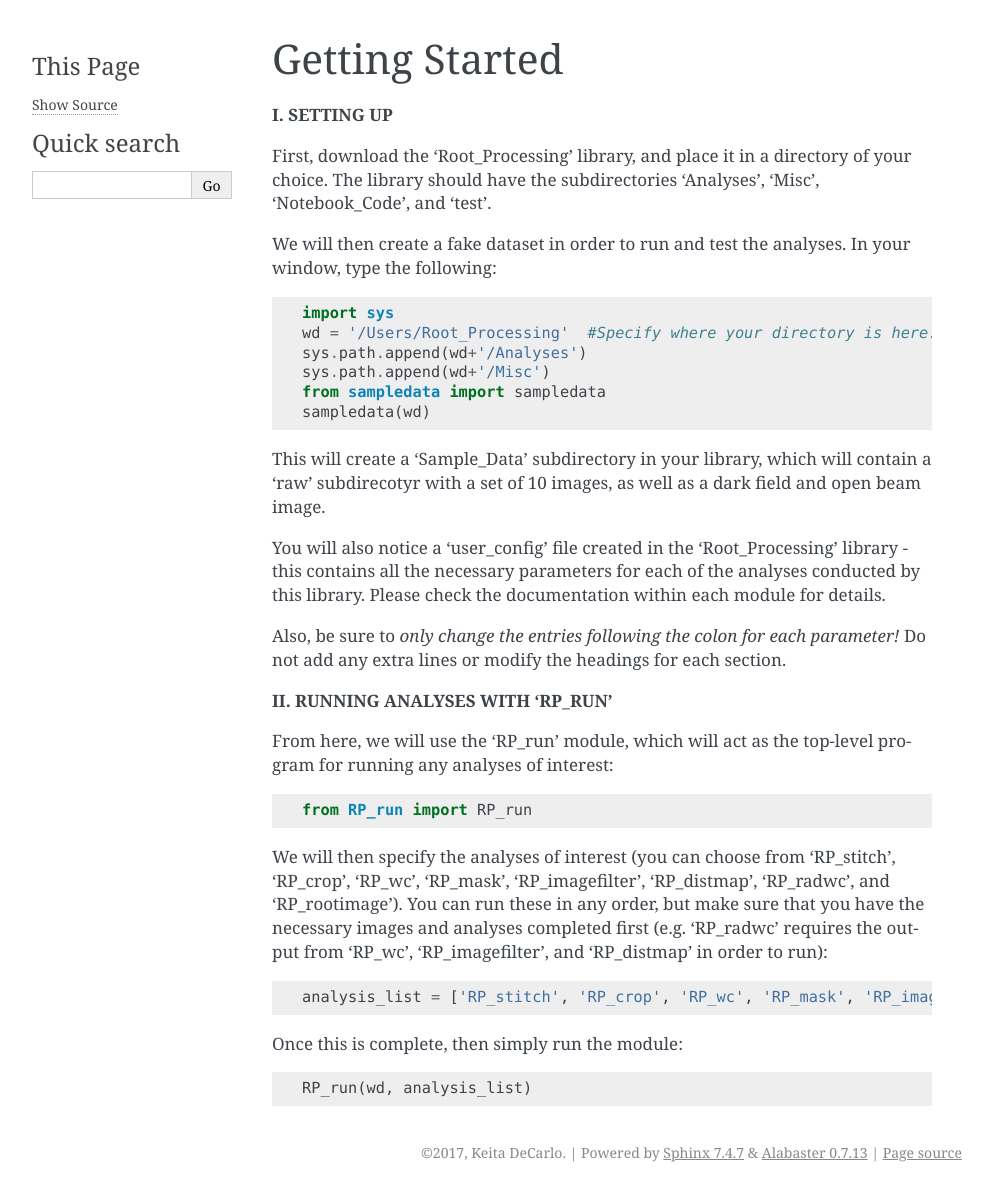
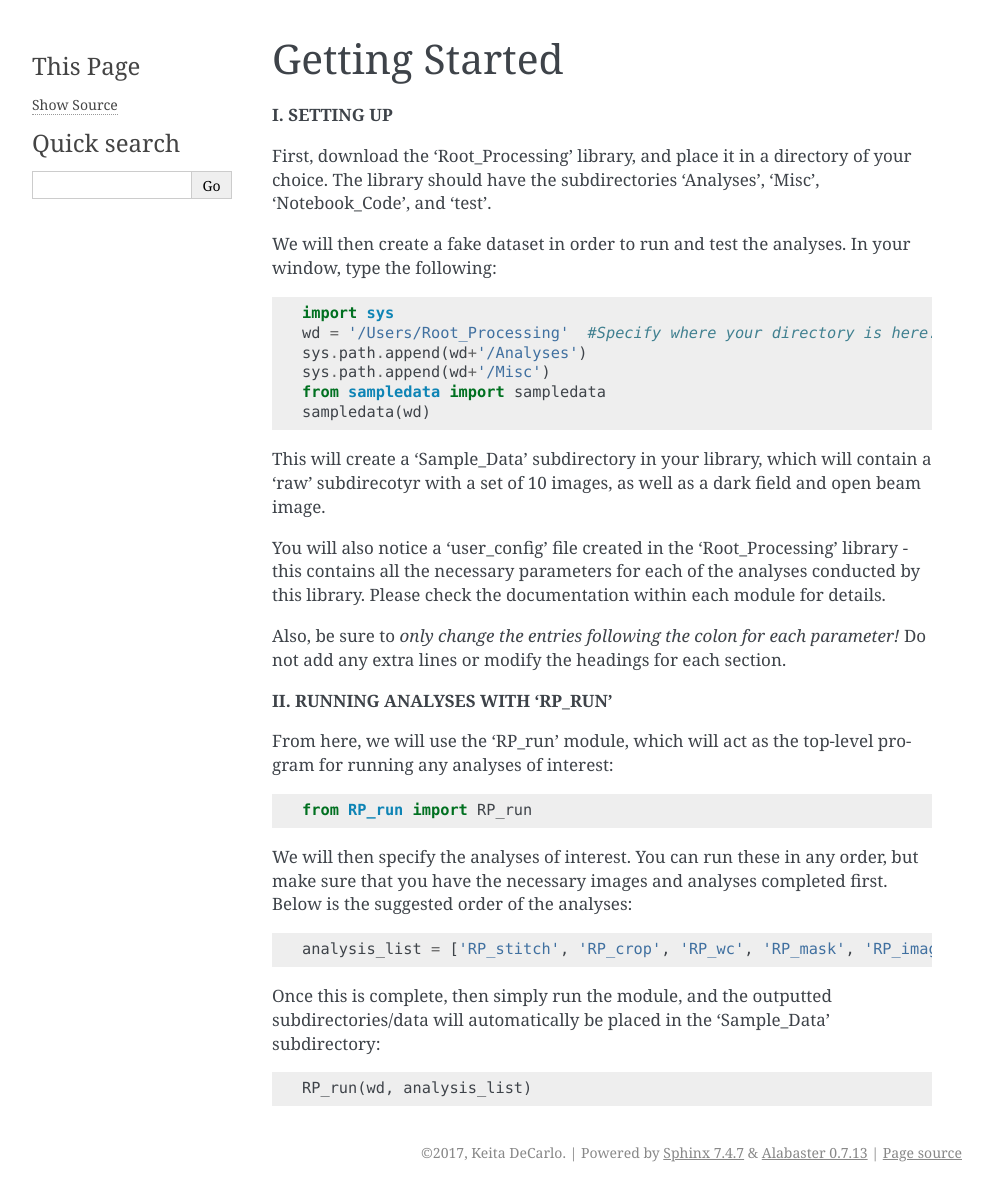
Before and after one commit to kdecarlo/CG1D_rootprocessing, a Sphinx documentation site: the page built from Root_Processing/Documentation/tutorial.rst, in a window 1280 px wide. Shown: the whole page, without its empty margins (148-1141 px from the left). Built offline with Sphinx 7.4.7, drawn with Linux system fonts in a browser that asks for light colours; pages that are not in the unit, such as notebooks, are missing from menus.

Commit message:
Add files via upload

```diff
--- a/Root_Processing/Documentation/tutorial.rst
+++ b/Root_Processing/Documentation/tutorial.rst
@@ -29,10 +29,10 @@ From here, we will use the 'RP_run' module, which will act as the top-level prog
 
     from RP_run import RP_run
 
-We will then specify the analyses of interest (you can choose from 'RP_stitch', 'RP_crop', 'RP_wc', 'RP_mask', 'RP_imagefilter', 'RP_distmap', 'RP_radwc', and 'RP_rootimage').  You can run these in any order, but make sure that you have the necessary images and analyses completed first (e.g. 'RP_radwc' requires the output from 'RP_wc', 'RP_imagefilter', and 'RP_distmap' in order to run)::
+We will then specify the analyses of interest.  You can run these in any order, but make sure that you have the necessary images and analyses completed first.  Below is the suggested order of the analyses::
 
     analysis_list = ['RP_stitch', 'RP_crop', 'RP_wc', 'RP_mask', 'RP_imagefilter', 'RP_distmap', 'RP_radwc', 'RP_rootimage']
 
-Once this is complete, then simply run the module::
+Once this is complete, then simply run the module, and the outputted subdirectories/data will automatically be placed in the 'Sample_Data' subdirectory::
 
     RP_run(wd, analysis_list)
```
